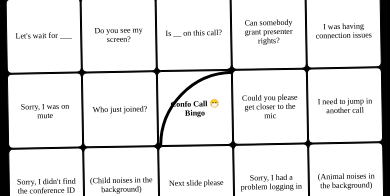
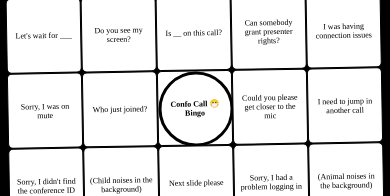
Before and after one commit to Milan-960/Bingo-App, a React (Create React App) app: page / in a window 390 px wide. Shown: the part 314-510 px from the top of the page. Built offline with nearby package versions, Linux system fonts and the light colour scheme; no server answers.

Commit message:
style fixed on mobile

```diff
--- a/src/styles/components/_bingo-cell.scss
+++ b/src/styles/components/_bingo-cell.scss
@@ -70,6 +70,11 @@
 // Media queries for responsiveness
 
 @media (max-width: 480px) {
+  .bingo-card .bingo-cell:nth-child(13):before {
+    width: 75px;
+    height: 75px;
+  }
+
   .bingo-cell {
     width: 75px;
     height: 75px;
```
